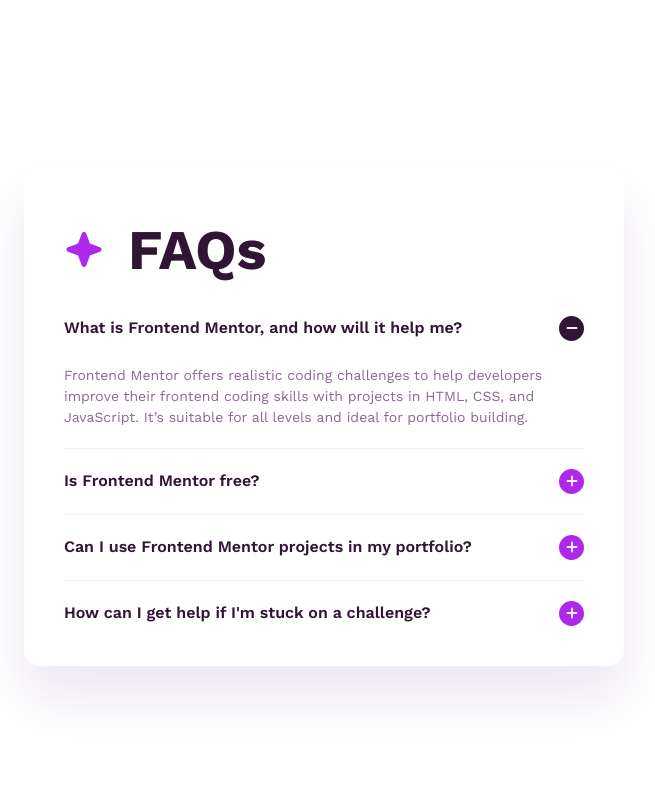
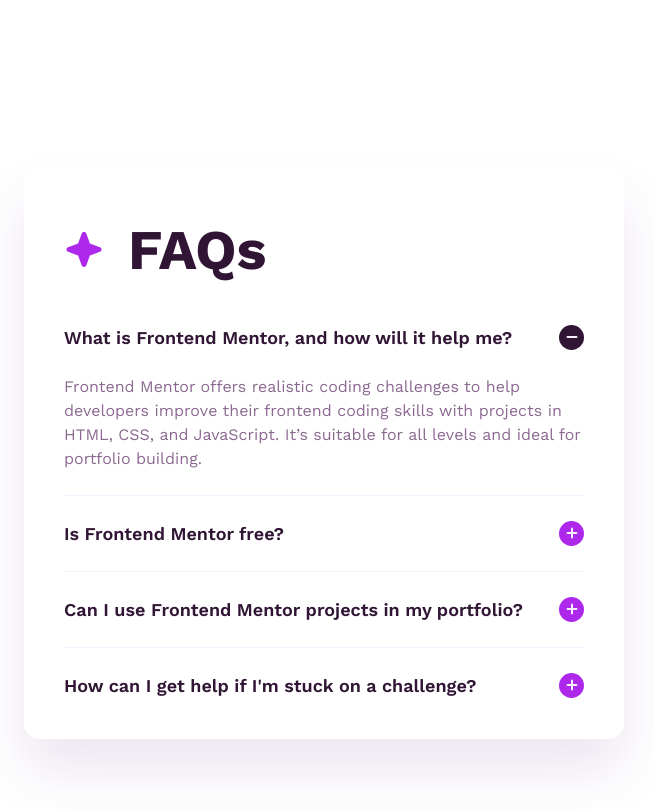
Before and after one commit to Edanriell/FaqAccordion, a Nuxt app in the folder client/: page /main-page/ui in a window 1280 px wide. Both pictures are taken after a click on the button "What is Frontend Mentor, and how will it help me?". Shown: the top 810 px of the page, without its empty margins (0-655 px from the left). Built offline with nearby package versions, Linux system fonts and the light colour scheme.

Commit message:
implemented adopting accordion

```diff
--- a/client/features/accordion/ui.vue
+++ b/client/features/accordion/ui.vue
@@ -146,17 +146,15 @@
 				@touchend="onTouchEnd(index)"
 				@click="onClick(index)"
 				@tap="onTap(index)"
-				ref="buttonRef"
 				type="button"
 				:class="
 					'accordion-button-' +
 					index +
-					' flex flex-row items-center gap-x-[2.4rem] justify-between font-workSans font-semibold text-[1.6rem] text-revolver-950 text-left'
+					' flex flex-row items-center gap-x-[2.4rem] justify-between font-workSans font-semibold text-[1.6rem] md:text-[1.8rem] text-revolver-950 text-left'
 				"
 			>
 				{{ accordionItem.buttonName }}
 				<span
-					ref="circleRef"
 					:class="
 						'accordion-circle-' +
 						index +
@@ -164,7 +162,6 @@
 					"
 				>
 					<span
-						ref="horizontalLineRef"
 						:class="
 							'accordion-horizontal-line-' +
 							index +
@@ -172,7 +169,6 @@
 						"
 					></span>
 					<span
-						ref="verticalLineRef"
 						:class="
 							'accordion-vertical-line-' +
 							index +
@@ -182,17 +178,16 @@
 				</span>
 			</button>
 			<p
-				ref="textContentRef"
 				:class="
 					'accordion-text-content-' +
 					index +
-					' font-workSans font-normal text-[1.4rem] text-left text-trendy-pink-600 pt-[2.4rem] h-[0] hidden overflow-hidden'
+					' font-workSans font-normal text-[1.4rem] md:text-[1.6rem] text-left text-trendy-pink-600 pt-[2.4rem] h-[0] hidden overflow-hidden'
 				"
 			>
 				{{ accordionItem.textContent }}
 			</p>
 			<span
-				class="block w-full h-[0.1rem] bg-blue-chalk-100 my-[2rem]"
+				class="block w-full h-[0.1rem] bg-blue-chalk-100 my-[2rem] md:my-[2.4rem]"
 				v-if="data.length > 1 && data.length !== index + 1"
 			></span>
 		</li>
--- a/client/pages/main-page/ui.vue
+++ b/client/pages/main-page/ui.vue
@@ -27,9 +27,11 @@
 
 <template>
 	<section
-		class="shadow-page rounded-[0.8rem] md:rounded-[1.6rem] p-[2.4rem] md:p-[4rem] w-full max-w-[32.7rem] md:max-w-[60rem] bg-white-50 mx-[2.4rem] mt-[14.25rem] md:mt-[16.75rem] z-10"
+		class="shadow-page rounded-[0.8rem] md:rounded-[1.6rem] p-[2.4rem] md:p-[4rem] w-full max-w-[32.7rem] md:max-w-[60rem] bg-white-50 mx-[2.4rem] mt-[14.25rem] md:mt-[16.75rem] mb-[14.25rem] md:mb-[16.75rem] z-10"
 	>
-		<header class="flex flex-row items-center justify-start gap-x-[2.4rem] mb-[2.4rem]">
+		<header
+			class="flex flex-row items-center justify-start gap-x-[2.4rem] mb-[2.4rem] md:mb-[3.2rem]"
+		>
 			<svg
 				width="24"
 				height="25"
```
